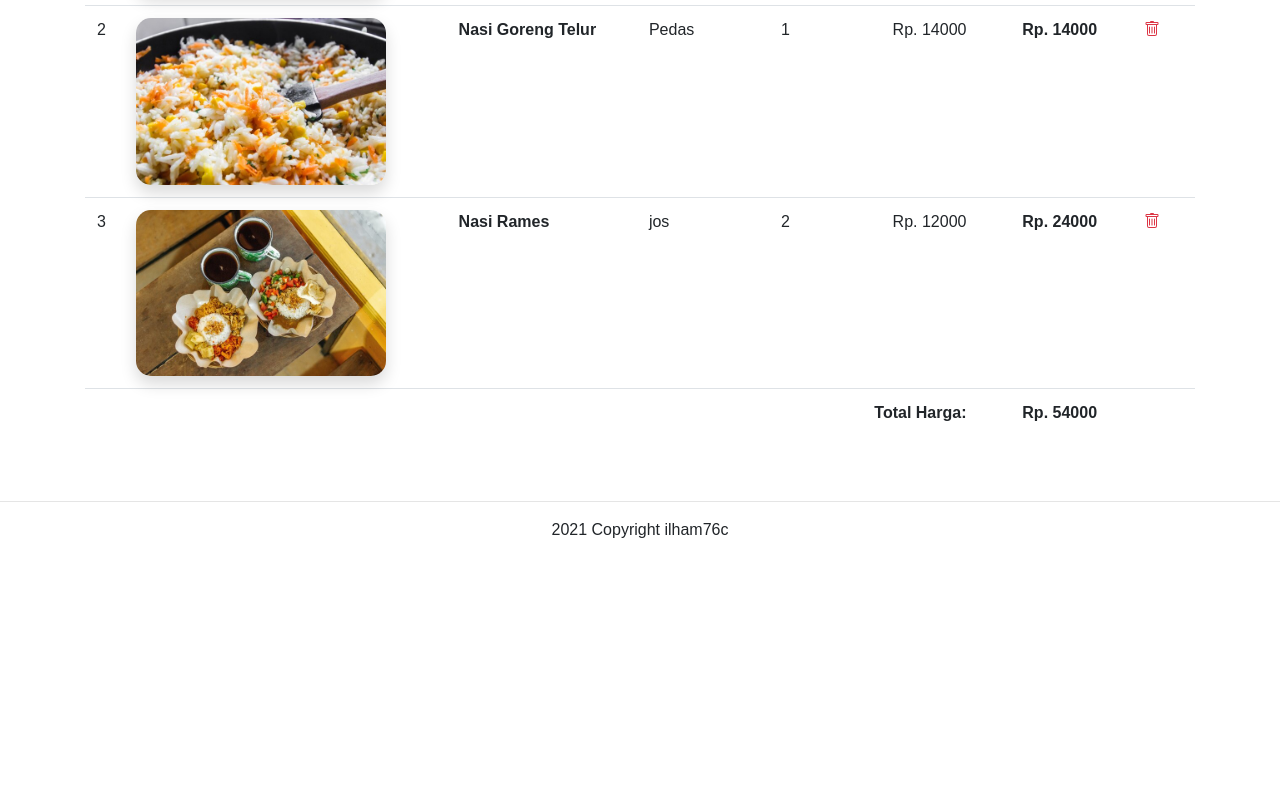
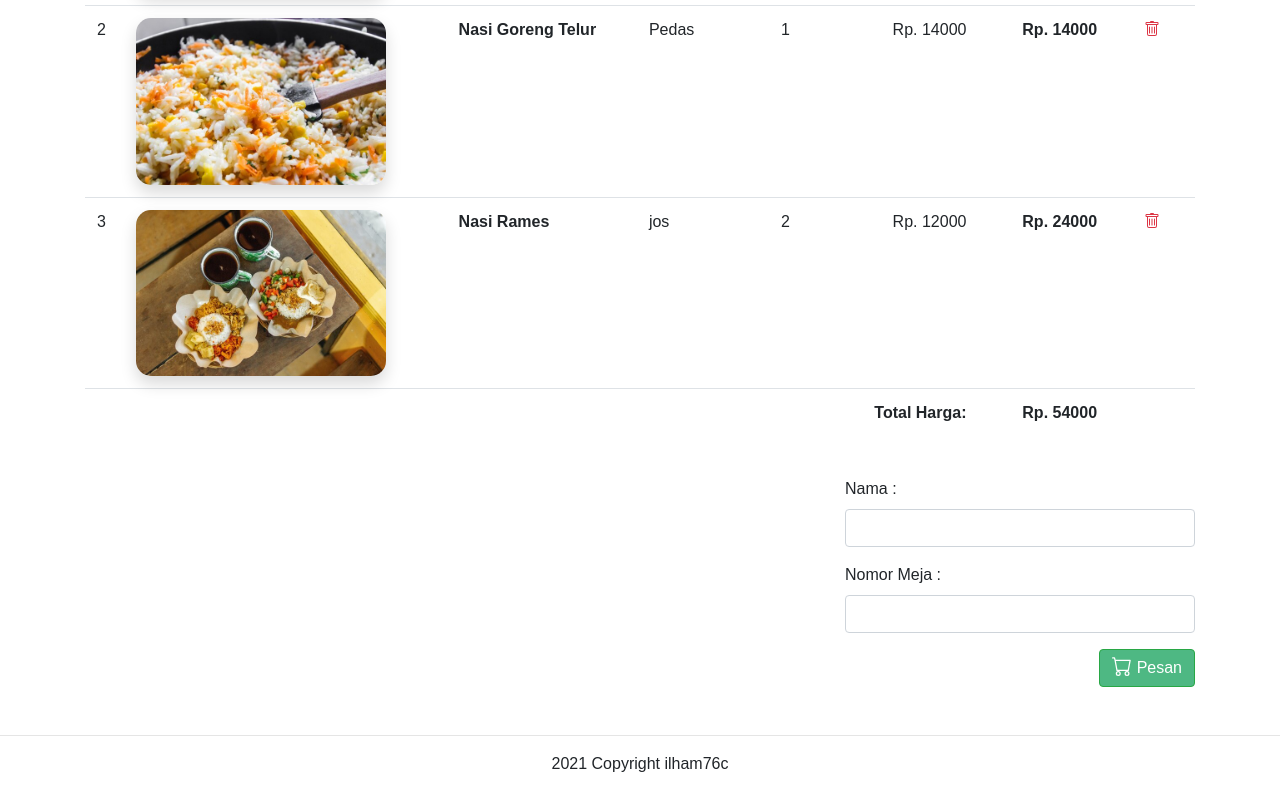
Before and after one commit to ilham76c/kulineran, a Vue app: page /keranjang in a window 1280 px wide. Shown: the part 411-1211 px from the top of the page. Before the commit the page ends 977 px from the top, so only its background shows below. Built offline with nearby package versions, Linux system fonts and the light colour scheme; data requests are answered from the project's data file; the HTML template or start-up script is replaced by a standard one.

Commit message:
menambahkan form checkout pesanan

```diff
--- a/src/views/Keranjang.vue
+++ b/src/views/Keranjang.vue
@@ -73,6 +73,25 @@
           </div>
         </div>
       </div>
+
+      <!-- form untuk checkout -->
+      <div class="row justify-content-end">
+        <div class="col-md-4">
+          <form class="mt-4" v-on:submit.prevent>
+            <div class="form-group">
+              <label for="nama">Nama :</label>
+              <input type="text" class="form-control" v-model="pesan.nama">
+            </div>
+            <div class="form-group">
+              <label for="noMeja">Nomor Meja :</label>
+              <input type="text" class="form-control" v-model="pesan.noMeja">
+            </div>
+            <button type="submit" class="btn btn-success float-right" @click="checkout">
+              <b-icon-cart></b-icon-cart> Pesan
+            </button>
+        </form>
+        </div>
+      </div>
     </div>
   </div>
 </template>
@@ -89,6 +108,7 @@ export default {
 	data() {
 		return {
 			keranjangs: [],
+      pesan: {},
 		}
 	},
 	methods: {
@@ -118,6 +138,31 @@ export default {
             console.log('Gagal : ', error);
         });
     },
+    checkout() {
+      if (this.pesan.nama && this.pesan.noMeja) {
+        this.pesan.keranjangs = this.keranjangs;
+        axios.post('http://localhost:3000/pesanans', this.pesan)
+          .then((response) => {
+            // hapus semua keranjangs
+            this.keranjangs.map((item) => {
+               return axios.delete('http://localhost:3000/keranjangs/'+item.id)
+                .catch((error) => {
+                    // handle error
+                    console.log('Gagal : ', error);
+                });
+            });
+
+            this.$router.push({ path: '/pesanan-sukses' })
+            console.log('Berhasil : ', response);
+          })
+          .catch((error) => {
+              // handle error
+              console.log('Gagal : ', error);
+          });
+      } else {
+        alert('Nama dan Nomor Meja harus diisi!');
+      }
+    }
 	},
 	mounted() {
 		axios.get('http://localhost:3000/keranjangs')
```
